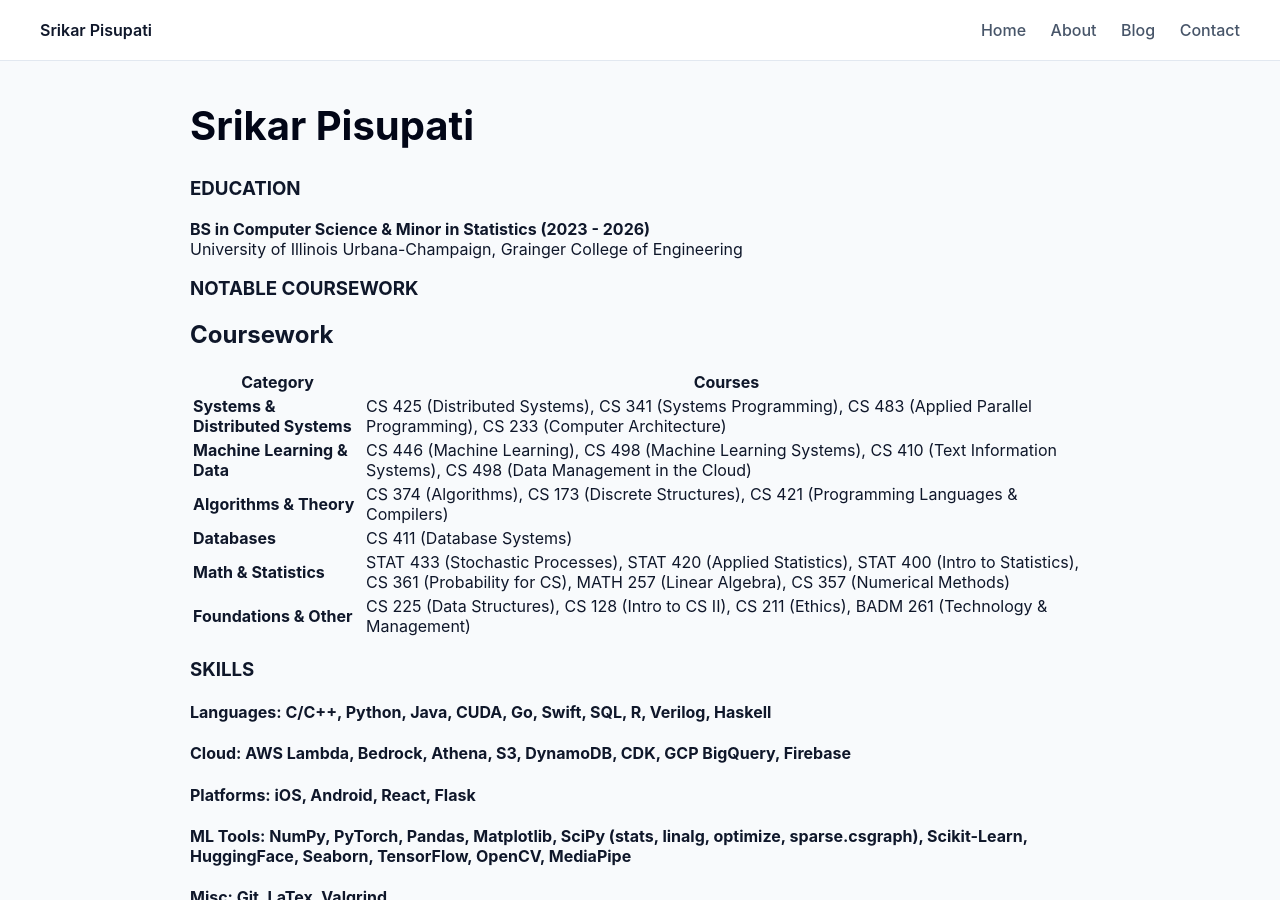
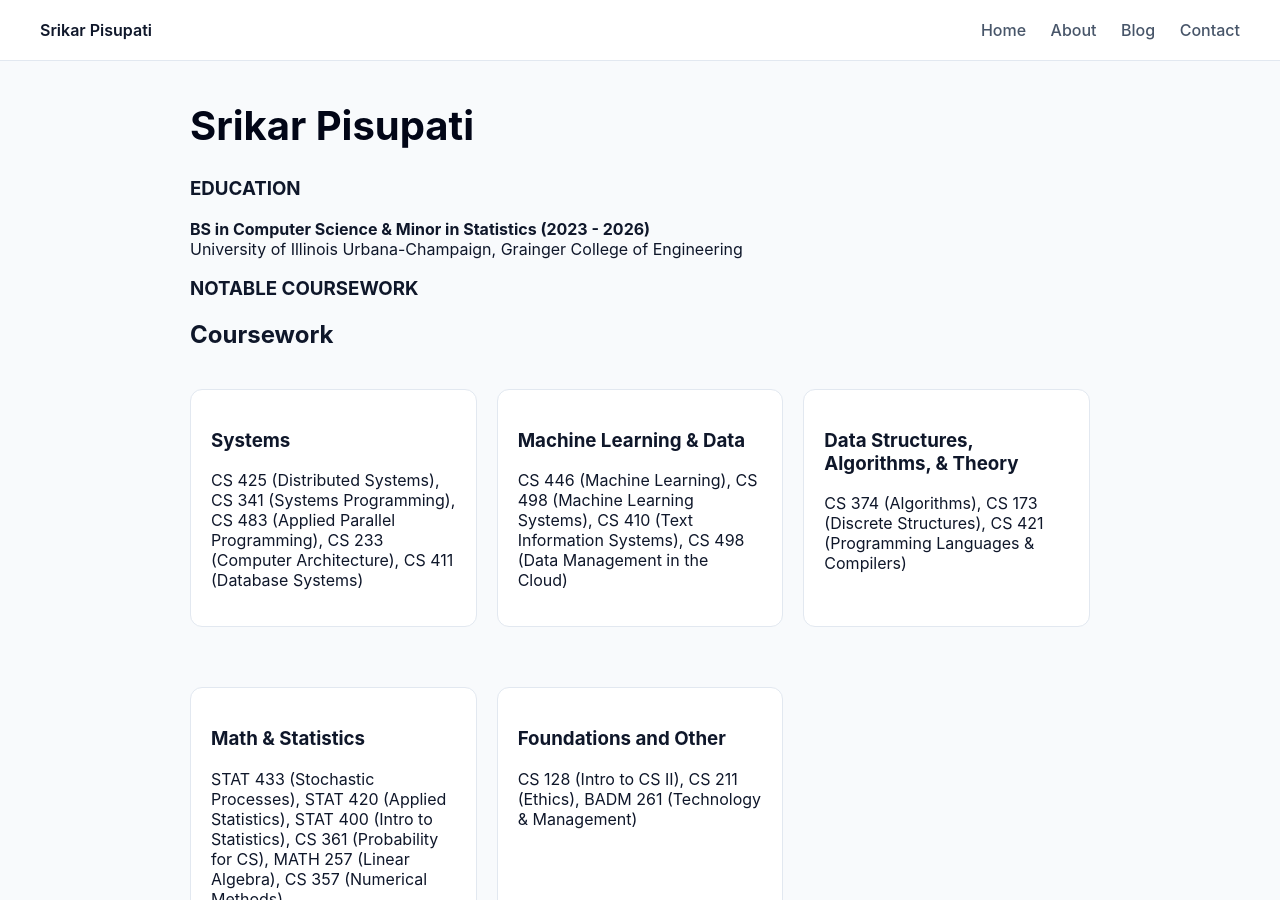
Before and after one commit to srikarpisupati/srikarpisupati.github.io, a Jekyll site: the page built from about.md, in a window 1280 px wide and 900 px high. Built offline with Jekyll 4.4.1, drawn with Linux system fonts in a browser that asks for light colours.

Commit message:
Update coursework section to use card layout
Replaced table format with card layout for coursework section.

```diff
--- a/about.md
+++ b/about.md
@@ -13,15 +13,32 @@ permalink: /about/
 
 ### NOTABLE COURSEWORK
 ## Coursework
+<div class="cards">
+  <div class="card">
+    <h3>Systems</h3>
+    <p>CS 425 (Distributed Systems), CS 341 (Systems Programming), CS 483 (Applied Parallel Programming), CS 233 (Computer Architecture), CS 411 (Database Systems)</p>
+  </div>
 
-| Category | Courses |
-|----------|--------|
-| **Systems & Distributed Systems** | CS 425 (Distributed Systems), CS 341 (Systems Programming), CS 483 (Applied Parallel Programming), CS 233 (Computer Architecture) |
-| **Machine Learning & Data** | CS 446 (Machine Learning), CS 498 (Machine Learning Systems), CS 410 (Text Information Systems), CS 498 (Data Management in the Cloud) |
-| **Algorithms & Theory** | CS 374 (Algorithms), CS 173 (Discrete Structures), CS 421 (Programming Languages & Compilers) |
-| **Databases** | CS 411 (Database Systems) |
-| **Math & Statistics** | STAT 433 (Stochastic Processes), STAT 420 (Applied Statistics), STAT 400 (Intro to Statistics), CS 361 (Probability for CS), MATH 257 (Linear Algebra), CS 357 (Numerical Methods) |
-| **Foundations & Other** | CS 225 (Data Structures), CS 128 (Intro to CS II), CS 211 (Ethics), BADM 261 (Technology & Management) |
+  <div class="card">
+    <h3>Machine Learning & Data</h3>
+    <p>CS 446 (Machine Learning), CS 498 (Machine Learning Systems), CS 410 (Text Information Systems), CS 498 (Data Management in the Cloud)</p>
+  </div>
+
+  <div class="card">
+    <h3>Data Structures, Algorithms, & Theory</h3>
+    <p>CS 374 (Algorithms), CS 173 (Discrete Structures), CS 421 (Programming Languages & Compilers)</p>
+  </div>
+
+  <div class="card">
+    <h3>Math & Statistics</h3>
+    <p>STAT 433 (Stochastic Processes), STAT 420 (Applied Statistics), STAT 400 (Intro to Statistics), CS 361 (Probability for CS), MATH 257 (Linear Algebra), CS 357 (Numerical Methods)</p>
+  </div>
+
+  <div class="card">
+    <h3>Foundations and Other</h3>
+    <p>CS 128 (Intro to CS II), CS 211 (Ethics), BADM 261 (Technology & Management)</p>
+  </div>
+</div>
 
 ### SKILLS
 #### Languages: C/C++, Python, Java, CUDA, Go, Swift, SQL, R, Verilog, Haskell
```
